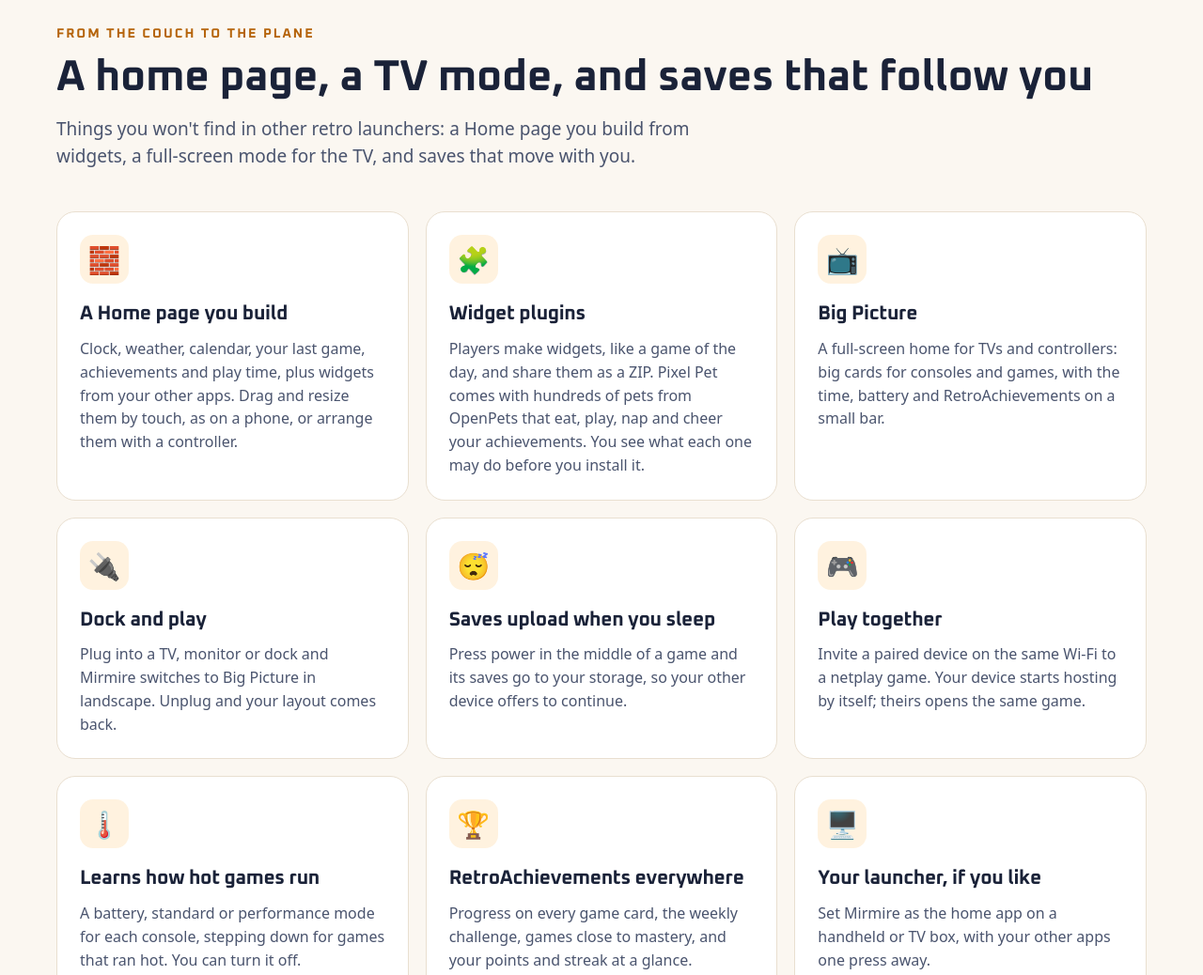
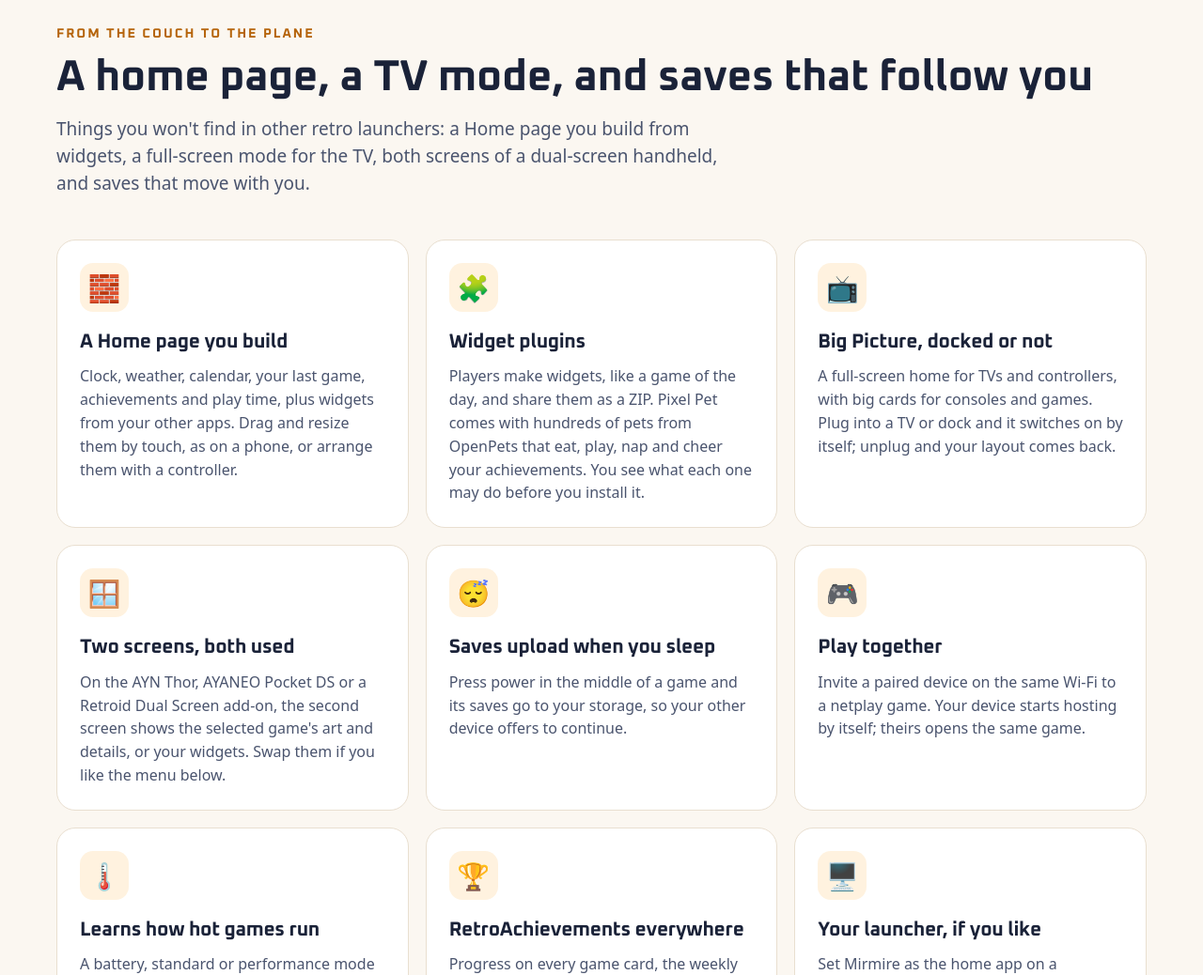
Before and after one commit to Mirmire-Launcher/mirmire, a plain HTML site: page docs/index.html in a window 1280 px wide. Shown: the part 2060-3098 px from the top of the page at 94% size. Drawn offline with Linux system fonts and the light colour scheme.

Commit message:
Docs: dual screen support for handhelds with two screens
Co-Authored-By: Claude Opus 5.5 <noreply@anthropic.com>

```diff
--- a/docs/index.html
+++ b/docs/index.html
@@ -267,12 +267,12 @@
     <div class="wrap">
       <p class="kicker">From the couch to the plane</p>
       <h2>A home page, a TV mode, and saves that follow you</h2>
-      <p class="sub">Things you won't find in other retro launchers: a Home page you build from widgets, a full-screen mode for the TV, and saves that move with you.</p>
+      <p class="sub">Things you won't find in other retro launchers: a Home page you build from widgets, a full-screen mode for the TV, both screens of a dual-screen handheld, and saves that move with you.</p>
       <div class="grid">
         <div class="card"><div class="ic">🧱</div><h3>A Home page you build</h3><p>Clock, weather, calendar, your last game, achievements and play time, plus widgets from your other apps. Drag and resize them by touch, as on a phone, or arrange them with a controller.</p></div>
         <div class="card"><div class="ic">🧩</div><h3>Widget plugins</h3><p>Players make widgets, like a game of the day, and share them as a ZIP. Pixel Pet comes with hundreds of pets from OpenPets that eat, play, nap and cheer your achievements. You see what each one may do before you install it.</p></div>
-        <div class="card"><div class="ic">📺</div><h3>Big Picture</h3><p>A full-screen home for TVs and controllers: big cards for consoles and games, with the time, battery and RetroAchievements on a small bar.</p></div>
-        <div class="card"><div class="ic">🔌</div><h3>Dock and play</h3><p>Plug into a TV, monitor or dock and Mirmire switches to Big Picture in landscape. Unplug and your layout comes back.</p></div>
+        <div class="card"><div class="ic">📺</div><h3>Big Picture, docked or not</h3><p>A full-screen home for TVs and controllers, with big cards for consoles and games. Plug into a TV or dock and it switches on by itself; unplug and your layout comes back.</p></div>
+        <div class="card"><div class="ic">🪟</div><h3>Two screens, both used</h3><p>On the AYN Thor, AYANEO Pocket DS or a Retroid Dual Screen add-on, the second screen shows the selected game's art and details, or your widgets. Swap them if you like the menu below.</p></div>
         <div class="card"><div class="ic">😴</div><h3>Saves upload when you sleep</h3><p>Press power in the middle of a game and its saves go to your storage, so your other device offers to continue.</p></div>
         <div class="card"><div class="ic">🎮</div><h3>Play together</h3><p>Invite a paired device on the same Wi-Fi to a netplay game. Your device starts hosting by itself; theirs opens the same game.</p></div>
         <div class="card"><div class="ic">🌡️</div><h3>Learns how hot games run</h3><p>A battery, standard or performance mode for each console, stepping down for games that ran hot. You can turn it off.</p></div>
```
Also changed, not shown: 2 other files.
